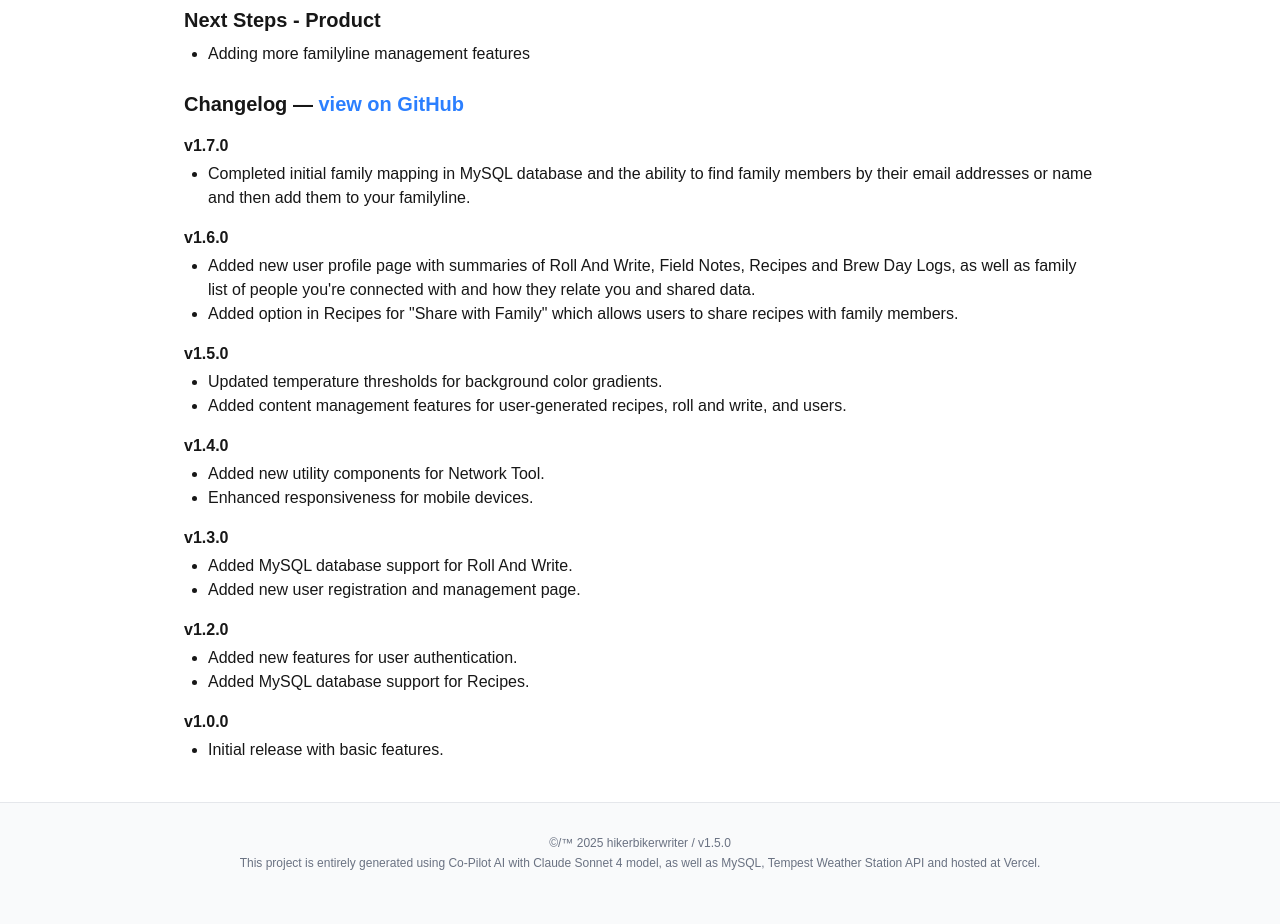
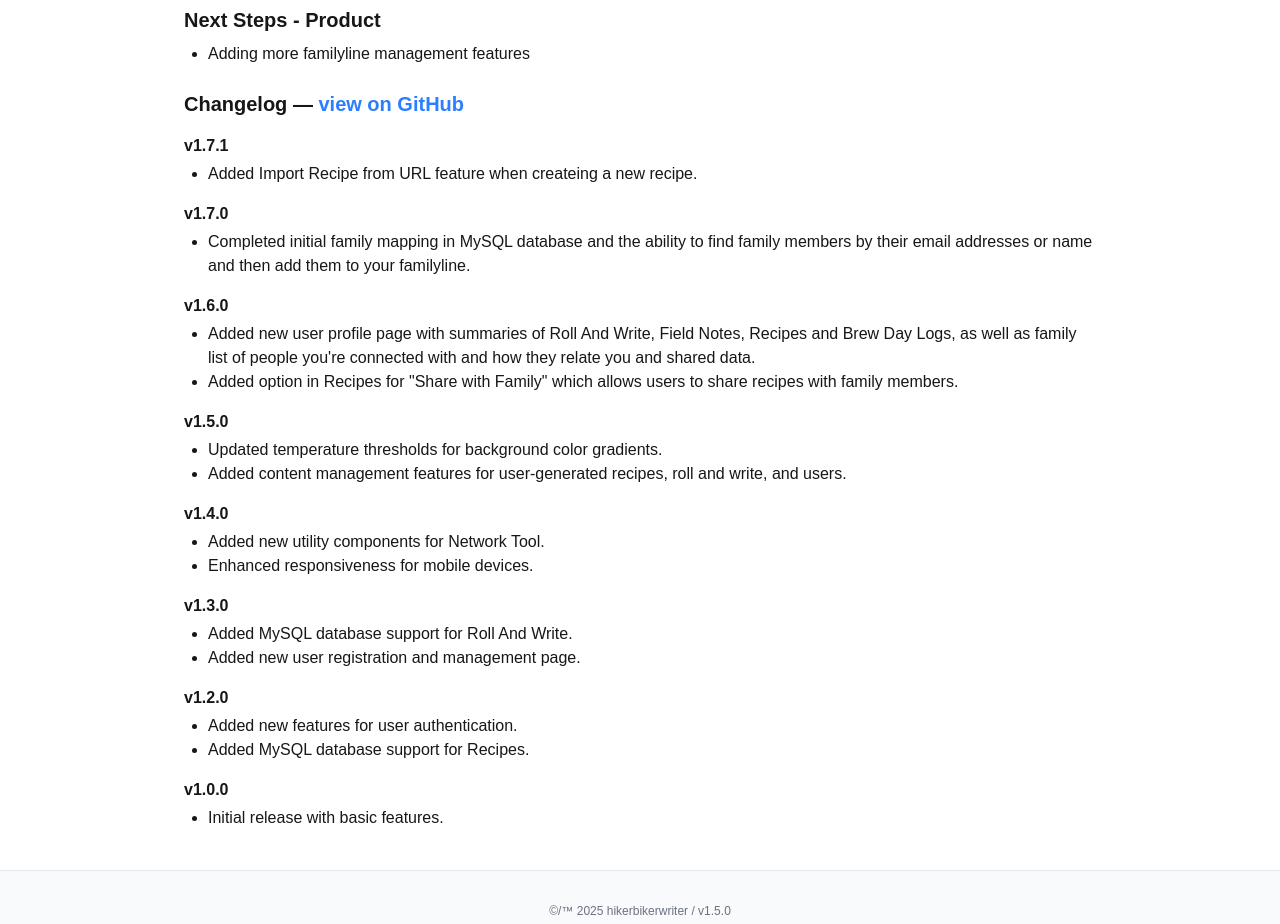
Before and after one commit to sjamesmccarthy/hikerbikerwriter, a Next.js app: page /about in a window 1280 px wide. Shown: the part 6100-7024 px from the top of the page. Built offline with nearby package versions, Linux system fonts and the light colour scheme.

Commit message:
fixing button justification

```diff
--- a/src/app/about/page.tsx
+++ b/src/app/about/page.tsx
@@ -539,6 +539,14 @@ export default function AboutPage() {
               </a>
             </h2>
 
+            <h3 className="font-semibold mt-4 mb-1">v1.7.1</h3>
+            <ul className="list-disc ml-6 mb-2">
+              <li>
+                Added Import Recipe from URL feature when createing a new
+                recipe.
+              </li>
+            </ul>
+
             <h3 className="font-semibold mt-4 mb-1">v1.7.0</h3>
             <ul className="list-disc ml-6 mb-2">
               <li>
--- a/src/components/RecipeBuilder.tsx
+++ b/src/components/RecipeBuilder.tsx
@@ -1189,34 +1189,7 @@ const RecipeBuilder: React.FC = () => {
 
           {/* Action Buttons */}
           <div className="mt-8 pt-6 border-t border-gray-200">
-            <div className="flex justify-between items-center">
-              <div className="flex items-center gap-2">
-                <TextField
-                  label={
-                    <span style={{ fontFamily: "monospace" }}>
-                      Import Recipe URL
-                    </span>
-                  }
-                  value={importUrl}
-                  onChange={(e) => setImportUrl(e.target.value)}
-                  placeholder="https://example.com/recipe"
-                  size="small"
-                  sx={{
-                    width: "400px",
-                    "& .MuiInputBase-input": {
-                      fontFamily: "monospace",
-                    },
-                  }}
-                />
-
-                <Button
-                  variant="outlined"
-                  onClick={handleImportRecipe}
-                  disabled={!importUrl || isImporting}
-                >
-                  {isImporting ? "Importing..." : "Import"}
-                </Button>
-              </div>
+            <div className="flex flex-row-reverse justify-between items-center">
               <div className="flex items-center gap-2">
                 {editId && (
                   <IconButton
@@ -1227,7 +1200,6 @@ const RecipeBuilder: React.FC = () => {
                     <DeleteIcon />
                   </IconButton>
                 )}
-                <div className="h-8" />
                 <Link href="/recipes">
                   <Button variant="outlined">Cancel</Button>
                 </Link>
@@ -1240,6 +1212,35 @@ const RecipeBuilder: React.FC = () => {
                   {saving ? "Saving..." : editId ? "Update" : "Save"}
                 </Button>
               </div>
+
+              {!editId && (
+                <div className="flex items-center gap-2">
+                  <TextField
+                    label={
+                      <span style={{ fontFamily: "monospace" }}>
+                        Import Recipe URL
+                      </span>
+                    }
+                    value={importUrl}
+                    onChange={(e) => setImportUrl(e.target.value)}
+                    placeholder="https://example.com/recipe"
+                    size="small"
+                    sx={{
+                      width: "400px",
+                      "& .MuiInputBase-input": {
+                        fontFamily: "monospace",
+                      },
+                    }}
+                  />
+                  <Button
+                    variant="outlined"
+                    onClick={handleImportRecipe}
+                    disabled={!importUrl || isImporting}
+                  >
+                    {isImporting ? "Importing..." : "Import"}
+                  </Button>
+                </div>
+              )}
             </div>
           </div>
         </div>
```
